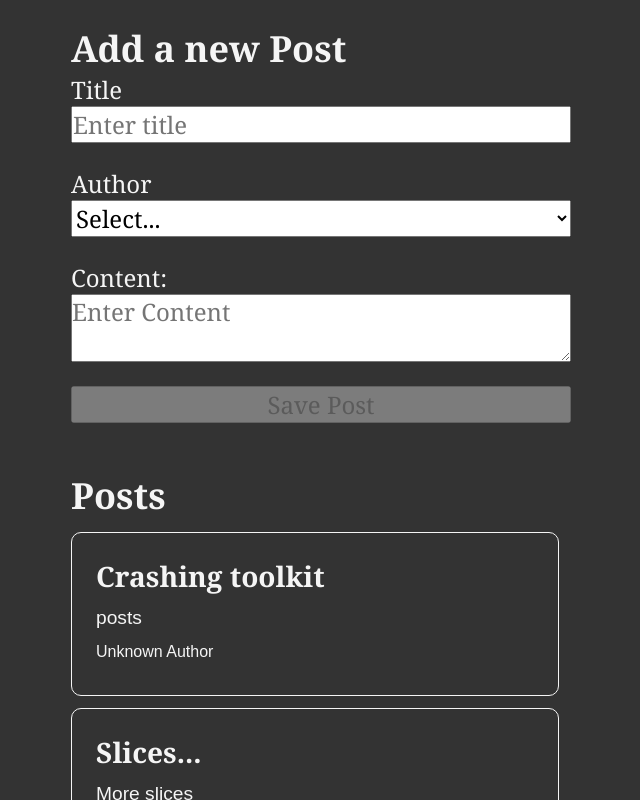
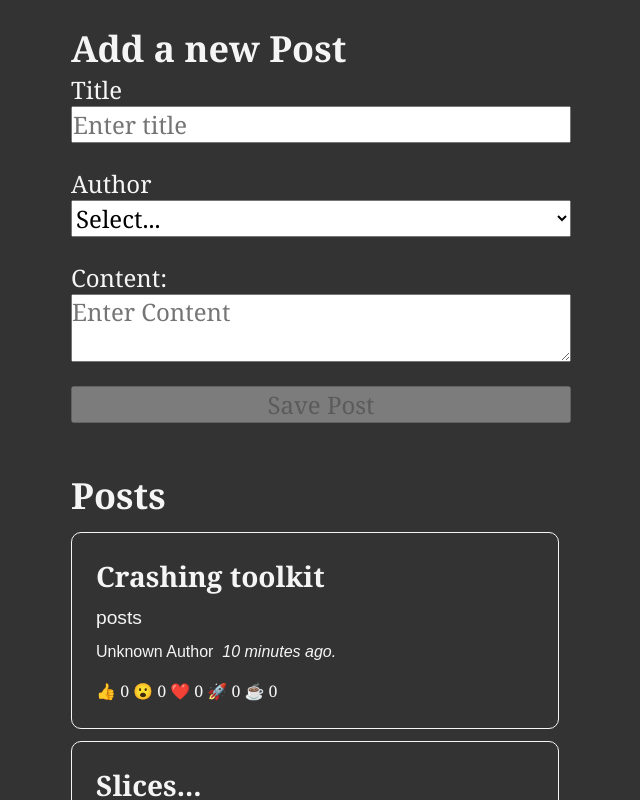
Before and after one commit to venkat-devish/RTK__BLOG, a React (Create React App) app: page / in a window 1280 px wide. Shown: the top 800 px of the page, without its empty margins (319-959 px from the left). Built offline with nearby package versions, Linux system fonts and the light colour scheme.

Commit message:
add: reactions

```diff
--- a/package.json
+++ b/package.json
@@ -8,6 +8,7 @@
     "@testing-library/react": "^13.4.0",
     "@testing-library/user-event": "^13.5.0",
     "axios": "^0.21.4",
+    "date-fns": "^2.29.3",
     "node-sass": "^6.0.1",
     "react": "^18.2.0",
     "react-dom": "^18.2.0",
--- a/src/components/PostsList.jsx
+++ b/src/components/PostsList.jsx
@@ -2,11 +2,17 @@ import React from "react";
 import { useSelector } from "react-redux";
 import { selectAllPosts } from "../features/postsSlice";
 import PostAuthor from "./PostAuthor";
+import ReactionButtons from "./ReactionButtons";
+import TimeAgo from "./TimeAgo";
 
 const PostsList = () => {
   const posts = useSelector(selectAllPosts);
 
-  const renderedPosts = posts.map((post) => {
+  const orderedPosts = posts
+    .slice()
+    .sort((a, b) => b.date.localeCompare(a.date));
+
+  const renderedPosts = orderedPosts.map((post) => {
     return (
       <article key={post.id}>
         <h3>{post.title}</h3>
@@ -14,7 +20,10 @@ const PostsList = () => {
 
         <p className="postCredit">
           <PostAuthor userId={post.userId} />
+          <TimeAgo timestamp={post.date} />
         </p>
+
+        <ReactionButtons post={post} />
       </article>
     );
   });
--- /dev/null
+++ b/src/components/ReactionButtons.jsx
@@ -0,0 +1,36 @@
+import React from "react";
+import { useDispatch } from "react-redux";
+import { reactionAdded } from "../features/postsSlice";
+
+const reactionEmoji = {
+  thumbsUp: "👍",
+  wow: "😮",
+  heart: "❤️",
+  rocket: "🚀",
+  coffee: "☕",
+};
+const ReactionButtons = ({ post }) => {
+  const dispatch = useDispatch();
+  const reactionButtonEmojis = Object.entries(reactionEmoji).map(
+    ([emojiName, emoji]) => {
+      return (
+        <button
+          className="reactionButton"
+          key={emojiName}
+          onClick={() => {
+            dispatch(
+              reactionAdded({ postId: post.id, reactionName: emojiName })
+            );
+          }}
+        >
+          {emoji} {post.reactions[emojiName]}
+        </button>
+      );
+    }
+  );
+  console.log(reactionButtonEmojis);
+
+  return <div>{reactionButtonEmojis}</div>;
+};
+
+export default ReactionButtons;
--- /dev/null
+++ b/src/components/TimeAgo.jsx
@@ -0,0 +1,18 @@
+import { formatDistanceToNow, parseISO } from "date-fns";
+import React from "react";
+
+const TimeAgo = ({ timestamp }) => {
+  let timeAgo = "";
+  if (timestamp) {
+    const date = parseISO(timestamp);
+    const timePeriod = formatDistanceToNow(date);
+    timeAgo = `${timePeriod} ago.`;
+  }
+  return (
+    <span title={timestamp}>
+      &nbsp; <i>{timeAgo}</i>
+    </span>
+  );
+};
+
+export default TimeAgo;
--- a/src/features/postsSlice.js
+++ b/src/features/postsSlice.js
@@ -1,8 +1,33 @@
 import { createSlice, nanoid } from "@reduxjs/toolkit";
+import { sub } from "date-fns";
 
 const initialState = [
-  { id: "1", title: "Crashing toolkit", content: "posts" },
-  { id: "2", title: "Slices...", content: "More slices" },
+  {
+    id: "1",
+    title: "Crashing toolkit",
+    content: "posts",
+    date: sub(new Date(), { minutes: 10 }).toISOString(),
+    reactions: {
+      thumbsUp: 0,
+      wow: 0,
+      heart: 0,
+      rocket: 0,
+      coffee: 0,
+    },
+  },
+  {
+    id: "2",
+    title: "Slices...",
+    content: "More slices",
+    date: sub(new Date(), { minutes: 15 }).toISOString(),
+    reactions: {
+      thumbsUp: 0,
+      wow: 0,
+      heart: 0,
+      rocket: 0,
+      coffee: 0,
+    },
+  },
 ];
 const postsSlice = createSlice({
   name: "posts",
@@ -18,15 +43,30 @@ const postsSlice = createSlice({
           payload: {
             id,
             title,
+            date: new Date().toISOString(),
             content,
             userId,
+            reactions: {
+              thumbsUp: 0,
+              wow: 0,
+              heart: 0,
+              rocket: 0,
+              coffee: 0,
+            },
           },
         };
       },
     },
+    reactionAdded: (state, action) => {
+      const { postId, reactionName } = action.payload;
+      const exisitingPost = state.find((post) => post.id === postId);
+      if (exisitingPost) {
+        exisitingPost.reactions[reactionName]++;
+      }
+    },
   },
 });
 
-export const { postAdded } = postsSlice.actions;
+export const { postAdded, reactionAdded } = postsSlice.actions;
 export const selectAllPosts = (state) => state.posts;
 export default postsSlice.reducer;
```
Also changed, not shown: 1 other file (tests, documents, lock files or other folders).
